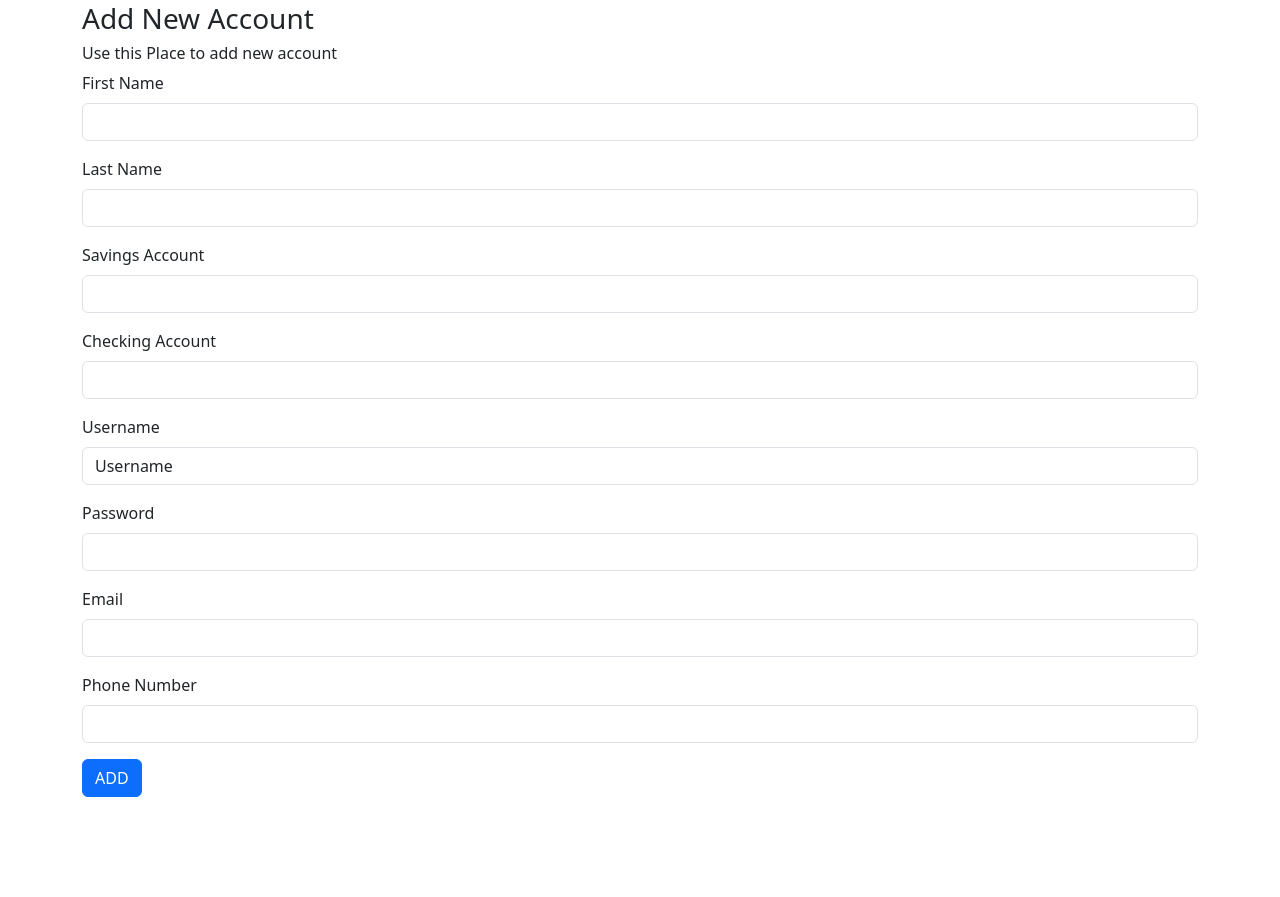
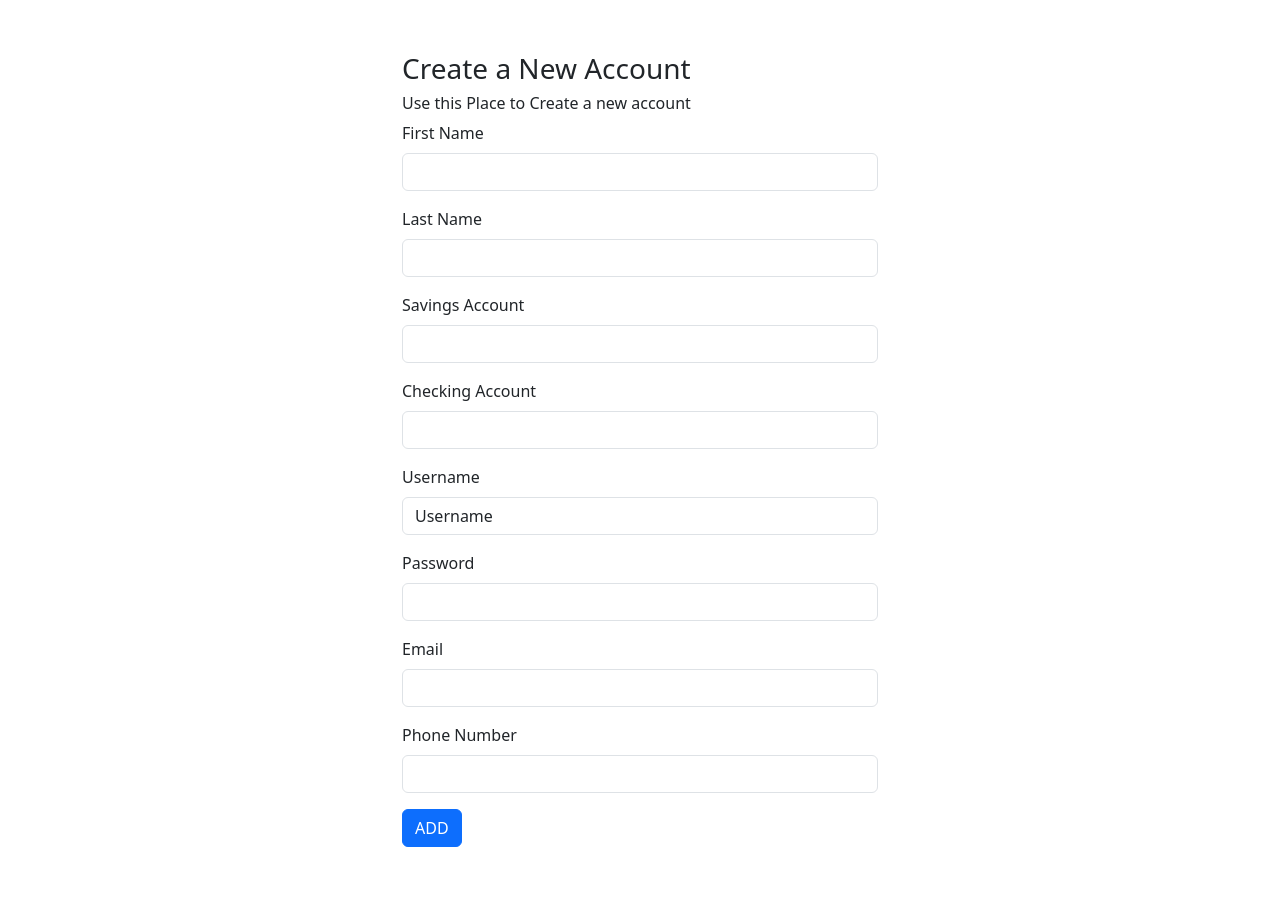
Before and after one commit to Akpere38/bank, a Flask app: page /add-accounts in a window 1280 px wide. Shown: the part 70-967 px from the top of the page. Before the commit the page ends 867 px from the top, so only its background shows below. Run offline with Flask 3, Linux system fonts and the light colour scheme; some libraries are stand-ins or nearby versions.

Commit message:
Add files via upload

```diff
--- a/templates/add-accounts.html
+++ b/templates/add-accounts.html
@@ -2,8 +2,8 @@
 {% from "bootstrap5/form.html" import render_form %}
 <body>
 <section id="add-account">
-    <div class="container">
-        <h3>Add New Account</h3><h6>Use this Place to add new account</h6>
+    <div class="container" style="width:500px; margin-bottom:50px; margin-top:50px;">
+        <h3>Create a New Account</h3><h6>Use this Place to Create a new account</h6>
         {{ render_form(form1) }}
     </div>
 
--- a/templates/add-transaction.html
+++ b/templates/add-transaction.html
@@ -2,9 +2,8 @@
 {% from "bootstrap5/form.html" import render_form %}
 <body>
 
-
-<section id="add-transaction" style="margin-top:100px;width:500px;">
-    <div class="container">
+<section id="add-transaction">
+    <div class="container" style="width:500px; margin-bottom:50px; margin-top:50px;">
         <h3>Add Transaction</h3>
         <h6>Use this Place to add new transaction history</h6>
       {{ render_form(form) }}
```
Also changed, not shown: instance/bk.db (added).
